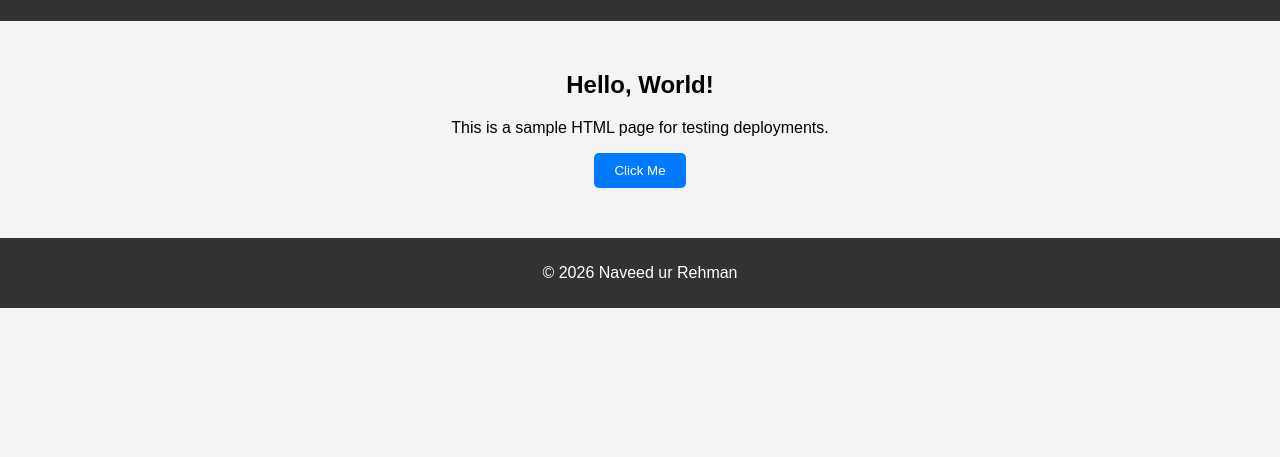
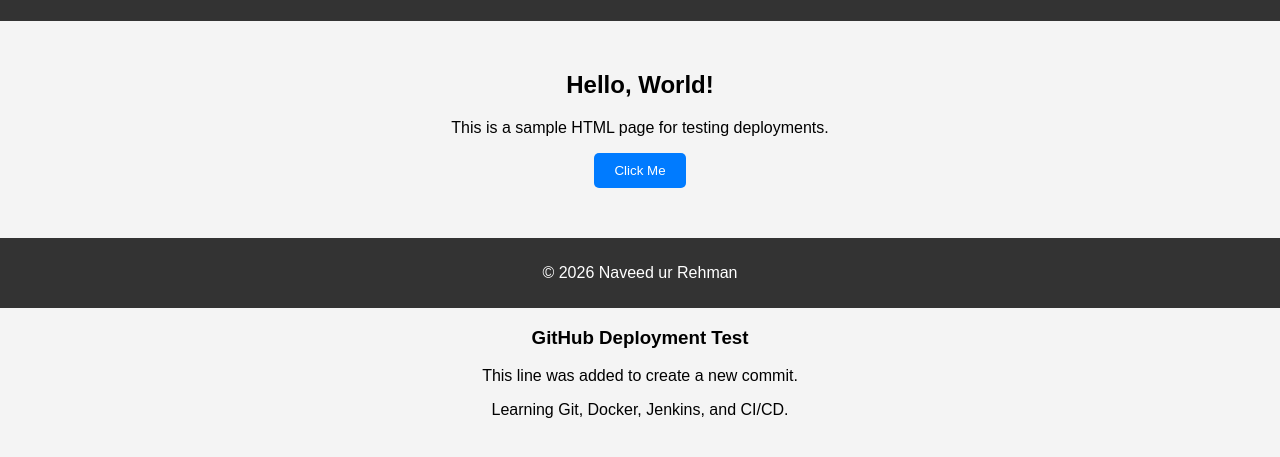
Before and after one commit to naveedurrehman959/docker-github-lab, a plain HTML site: page index.html in a window 1280 px wide. Shown: the part 99-556 px from the top of the page. Drawn offline with Linux system fonts and the light colour scheme.

Commit message:
adding new lines

```diff
--- a/index.html
+++ b/index.html
@@ -74,3 +74,6 @@
 
 </body>
 </html>
+<h3>GitHub Deployment Test</h3>
+<p>This line was added to create a new commit.</p>
+<p>Learning Git, Docker, Jenkins, and CI/CD.</p>
```
